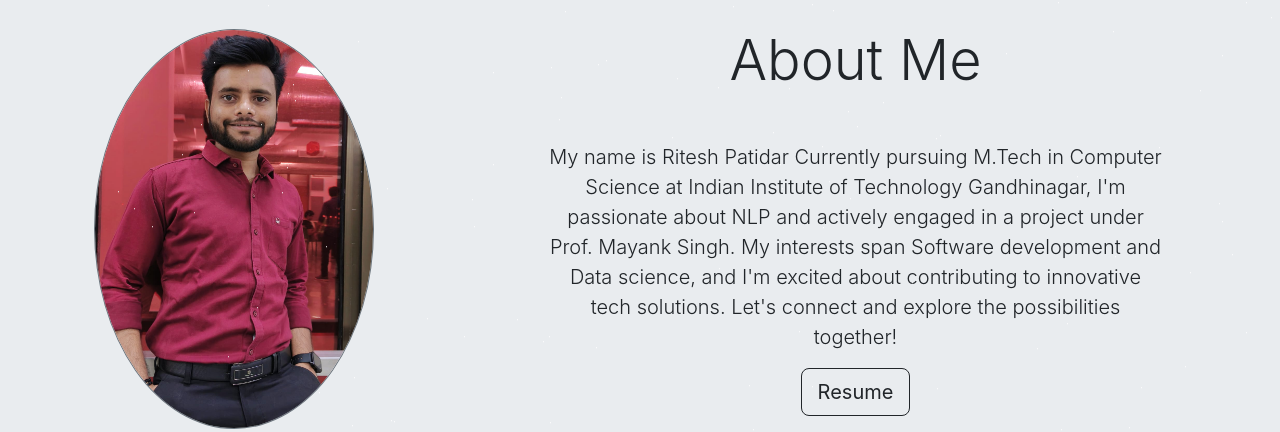
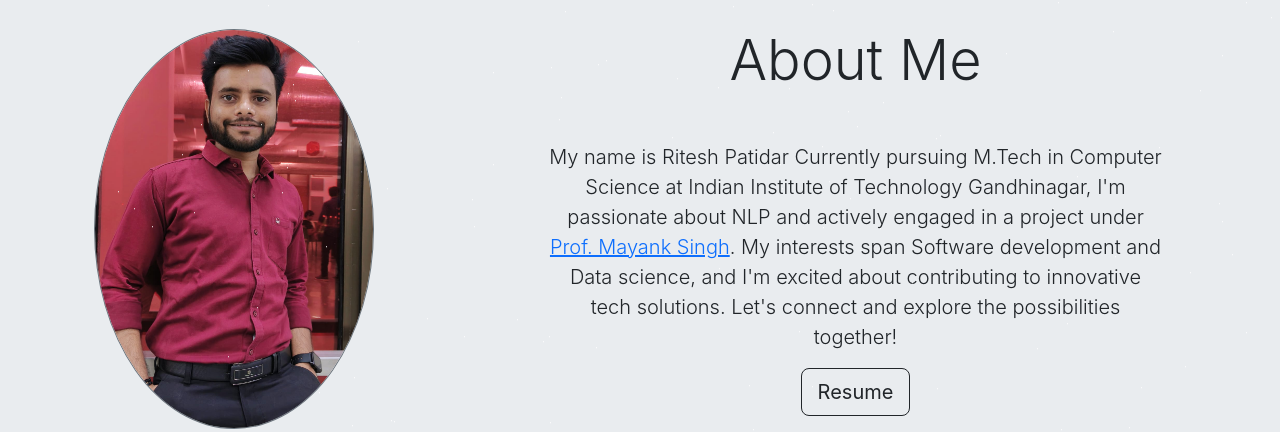
Before and after one commit to PatidarRitesh/profile-portfolio, a React (Create React App) app: page / in a window 1280 px wide. Shown: the part 837-1269 px from the top of the page. Built offline with nearby package versions, Linux system fonts and the light colour scheme; no server answers.

Commit message:
Updated AboutME

```diff
--- a/src/components/home/AboutMe.jsx
+++ b/src/components/home/AboutMe.jsx
@@ -47,9 +47,24 @@ const AboutMe = ({ heading, message, link, imgSize, resume }) => {
             />
           )}
         </div>
+
         <div className={`col-lg-${showPic ? "7" : "12"}`}>
           <h2 className="display-4 mb-5 text-center">{heading}</h2>
-          <p className="lead text-center">{message}</p>
+          <p className="lead text-center">{message}{" "}
+  {link && (
+    <span>
+      I'm passionate about NLP and actively engaged in a project under{" "}
+      <a
+        href="https://mayank4490.github.io/"
+        target="_blank"
+        rel="noreferrer noopener"
+        aria-label="Prof. Mayank Singh's profile"
+      >
+        Prof. Mayank Singh
+      </a>
+      . My interests span Software development and Data science, and I'm excited about contributing to innovative tech solutions. Let's connect and explore the possibilities together!
+    </span>
+  )}</p>
           {resume && (
             <p className="lead text-center">
               <a
--- a/src/editable-stuff/config.js
+++ b/src/editable-stuff/config.js
@@ -56,7 +56,7 @@ const about = {
   imageLink: require("../editable-stuff/Ritesh_image.jpeg"),
   imageSize: 350,
   message:
-    "My name is Ritesh Patidar Currently pursuing M.Tech in Computer Science at Indian Institute of Technology Gandhinagar, I'm passionate about NLP and actively engaged in a project under Prof. Mayank Singh. My interests span Software development and Data science, and I'm excited about contributing to innovative tech solutions. Let's connect and explore the possibilities together!",
+    "My name is Ritesh Patidar Currently pursuing M.Tech in Computer Science at Indian Institute of Technology Gandhinagar,",
   resume: "https://drive.google.com/file/d/1aJj953IxqIiYUvFs_F9hqgVbO3hm1mWC/view?usp=drive_link",
   // resume: require("../editable-stuff/Ritesh_resume.pdf"),
 };
```
Also changed, not shown: 1 other file (tests, documents, lock files or other folders).
